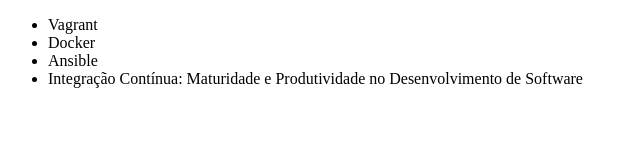
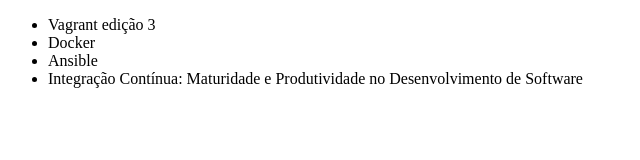
Before and after one commit to Felipe015/estudo-alura-git, a plain HTML site: page index.html in a window 1280 px wide. Shown: the full height of the page, 0-640 px from the left. Drawn offline with Linux system fonts and the light colour scheme.

Commit message:
Edição 3

```diff
--- a/index.html
+++ b/index.html
@@ -6,7 +6,7 @@
 </head>
 <body>
     <ul>
-        <li>Vagrant</li>
+        <li>Vagrant edição 3</li>
         <li>Docker</li>
         <li>Ansible</li>
         <li>Integração Contínua: Maturidade e Produtividade no Desenvolvimento de Software</li>
```
